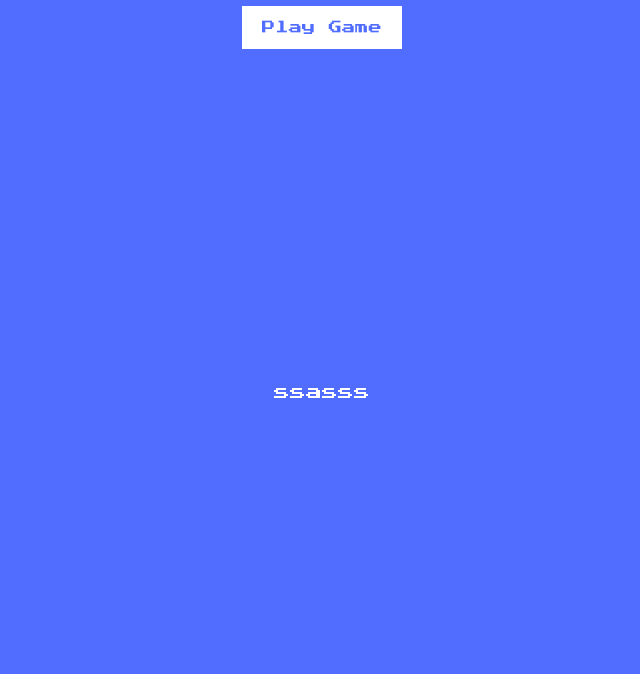
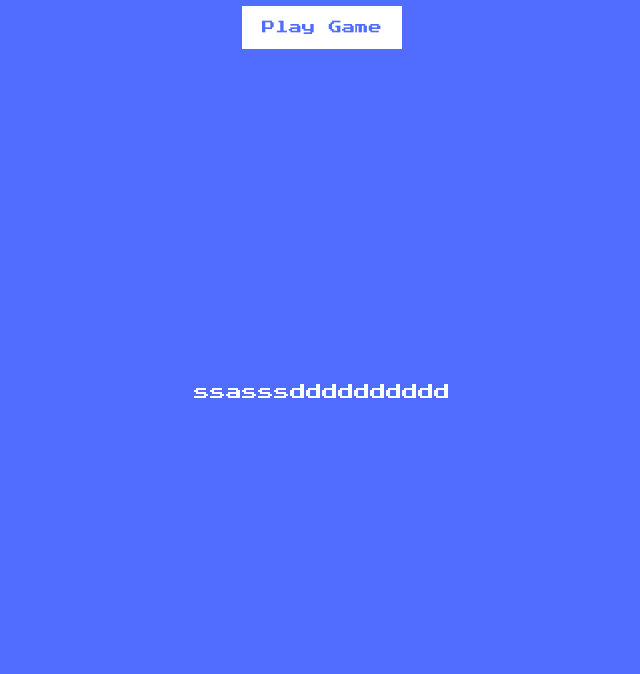
Before and after one commit to TiSou1/50Projects, a plain HTML site: page 50.insect-catch-game/index.html in a window 1280 px wide. Shown: the part 416-1090 px from the top of the page, without its empty margins (318-958 px from the left). Drawn offline with Linux system fonts and the light colour scheme.

Commit message:
Update index.html
nnnnnnnnnnnnnnn

```diff
--- a/50.insect-catch-game/index.html
+++ b/50.insect-catch-game/index.html
@@ -13,7 +13,7 @@
       <button class="btn" id="start-btn">Play Game</button>
     </div>
 
-    <div>ssasss</div>
+    <div>ssasssdddddddddd</div>
 
     <div class="screen">
       <h1>What is your "favorite" insect?</h1>
```
